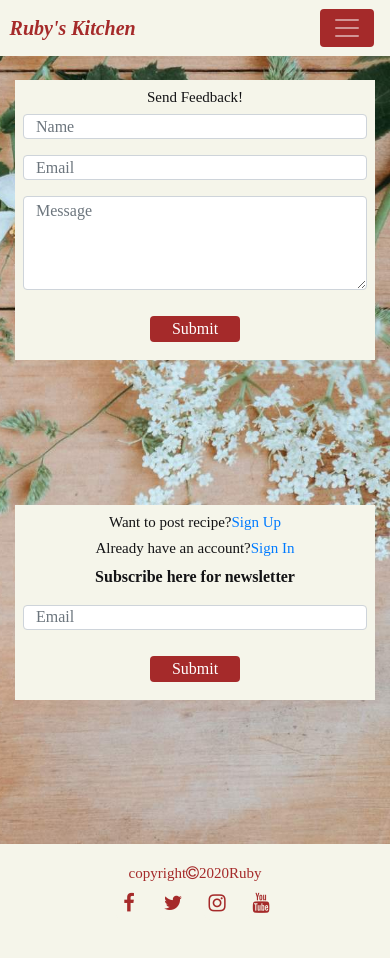
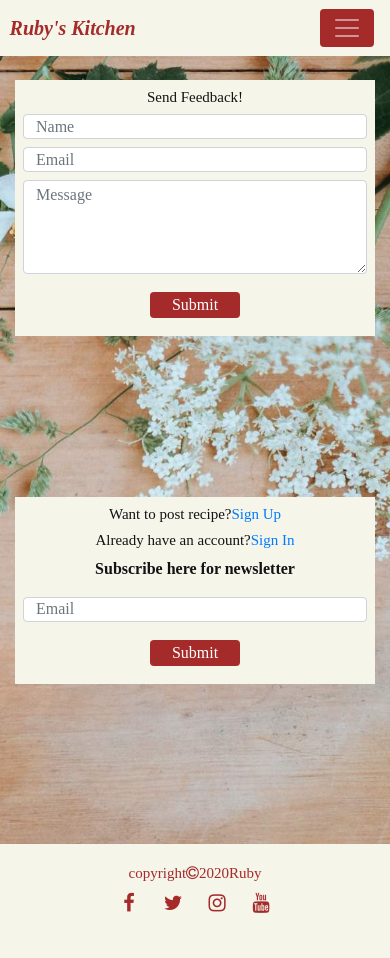
Before and after one commit to RubySrivastava/ms3-recipe, a Flask app: page /contact in a window 390 px wide. Run offline with Flask 2, Linux system fonts and the light colour scheme; some libraries are stand-ins or nearby versions.

Commit message:
Add class in media query for contact page

```diff
--- a/static/css/style.css
+++ b/static/css/style.css
@@ -358,6 +358,9 @@ h5 {
     line-height: 1rem;
     height:25px;
 }
+.mb-3, .my-3 {
+    margin-bottom: .5rem!important;
+}
 .btn-brown {
     width: 70px;
     margin:0px;
```
